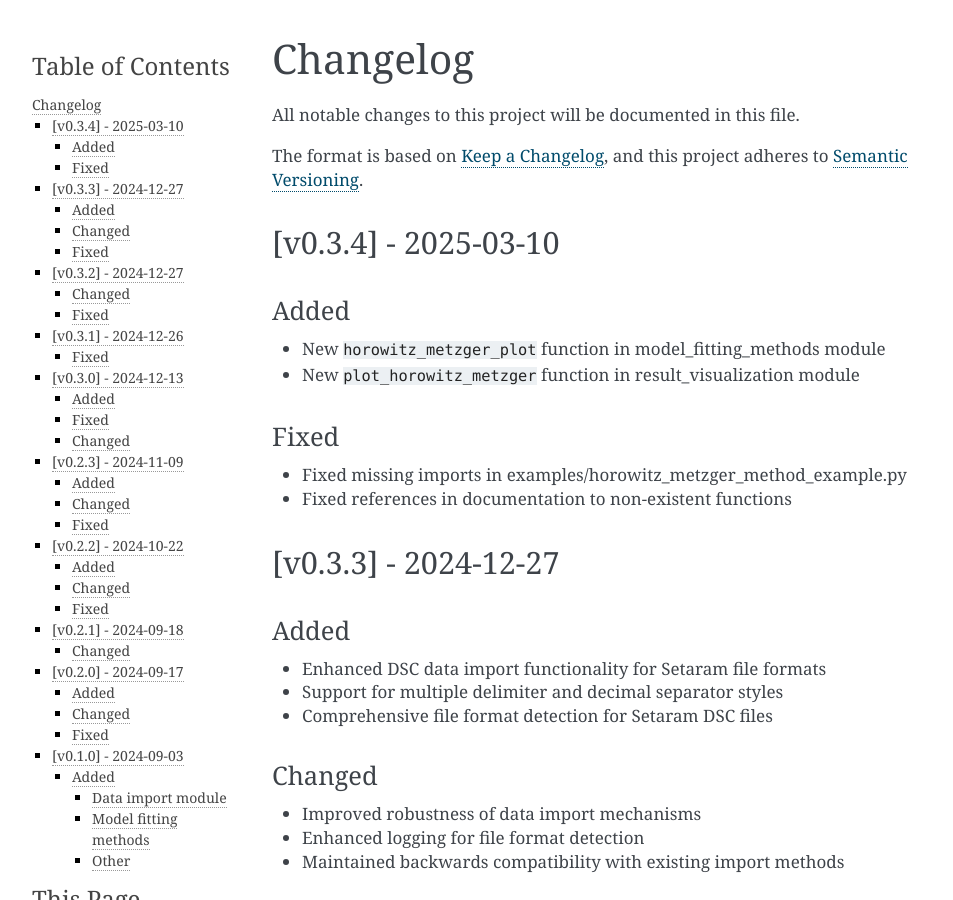
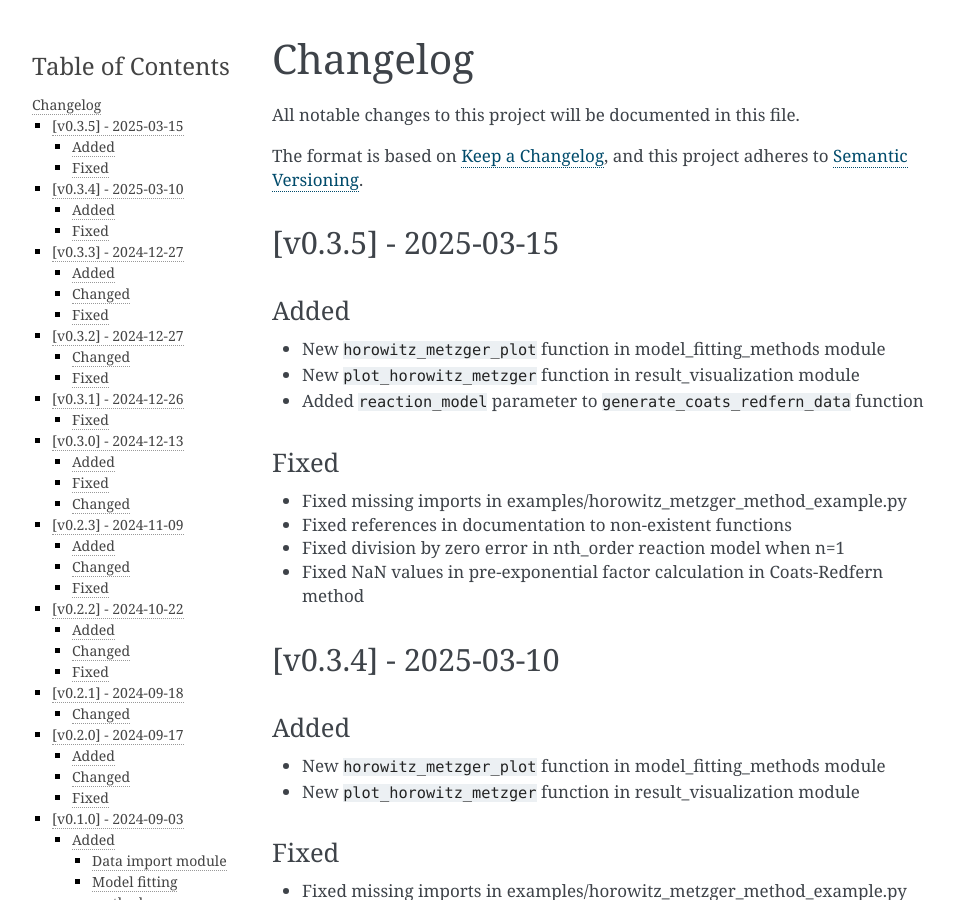
Before and after one commit to PPeitsch/pkynetics, a Sphinx documentation site: the page built from docs/changelog.rst, in a window 1280 px wide and 900 px high. Shown: the whole window, without its empty margins (148-1101 px from the left). Built offline with Sphinx 7.4.7, drawn with Linux system fonts in a browser that asks for light colours; pages that are not in the unit, such as notebooks, are missing from menus.

Commit message:
[docs]: update changelog for v0.3.5
- Add entries for Horowitz-Metzger plotting functions
- Document fix for division by zero in nth_order model
- Document fix for NaN values in Coats-Redfern method
- Update both CHANGELOG.md and changelog.rst formats consistently

```diff
--- a/docs/changelog.rst
+++ b/docs/changelog.rst
@@ -5,6 +5,22 @@
 
 The format is based on `Keep a Changelog <https://keepachangelog.com/en/1.0.0/>`_,
 and this project adheres to `Semantic Versioning <https://semver.org/spec/v2.0.0.html>`_.
+
+[v0.3.5] - 2025-03-15
+---------------------
+
+Added
+^^^^^
+- New ``horowitz_metzger_plot`` function in model_fitting_methods module
+- New ``plot_horowitz_metzger`` function in result_visualization module
+- Added ``reaction_model`` parameter to ``generate_coats_redfern_data`` function
+
+Fixed
+^^^^^
+- Fixed missing imports in examples/horowitz_metzger_method_example.py
+- Fixed references in documentation to non-existent functions
+- Fixed division by zero error in nth_order reaction model when n=1
+- Fixed NaN values in pre-exponential factor calculation in Coats-Redfern method
 
 [v0.3.4] - 2025-03-10
 ---------------------
--- a/src/pkynetics/__about__.py
+++ b/src/pkynetics/__about__.py
@@ -1,3 +1,3 @@
 """Version information."""
 
-__version__ = "0.3.4"
+__version__ = "0.3.5"
```
Also changed, not shown: CHANGELOG.md (+13 -0 lines), 1 other file.
